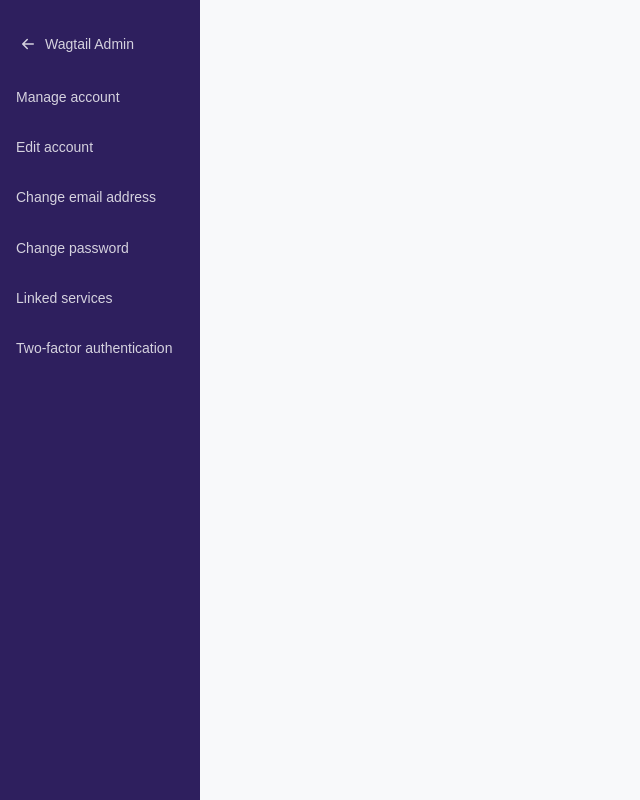
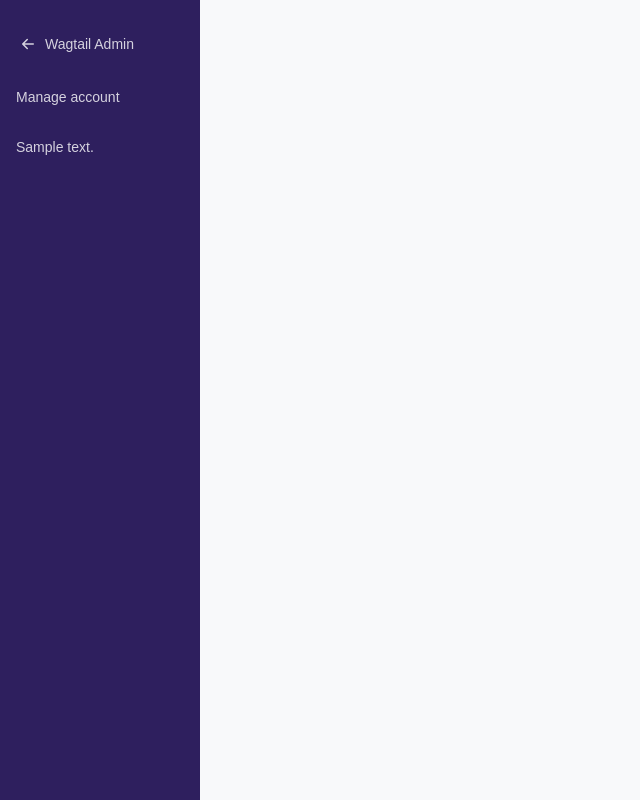
Before and after one commit to leukeleu/django-hidp-wagtail, a Django app: template packages/hidp_wagtail/hidp_wagtail/templates/hidp/base_post_login.html in a window 1280 px wide. Shown: the whole page, without its empty margins (0-640 px from the left). Run offline with Django 4.2, Linux system fonts and the light colour scheme; the template is opened without the code that fills it: most values are stand-ins (such as "Sample title", 1, 10 or a date in 2020).

Commit message:
[HIDP-242] Dynamically build sidebar navigation based on HIdP's account_management_urls

```diff
--- a/packages/hidp_wagtail/hidp_wagtail/templates/hidp/base_post_login.html
+++ b/packages/hidp_wagtail/hidp_wagtail/templates/hidp/base_post_login.html
@@ -33,25 +33,15 @@
             </a>
           </li>
           {% with request.resolver_match.url_name as active %}
-          <li class="{% if active == 'manage_account' %}current{% endif %}">
+          <li{% if active == 'manage_account' %} class="current"{% endif %}>
             <a href="{% url "hidp_account_management:manage_account" %}">{% translate 'Manage account' %}</a>
           </li>
-          <li class="{% if active == 'edit_account' %}current{% endif %}">
-            <a href="{% url "hidp_account_management:edit_account" %}">{% translate 'Edit account' %}</a>
-          </li>
-          <li class="{% if active == 'email_change_request' %}current{% endif %}">
-            <a href="{% url "hidp_account_management:email_change_request" %}">{% translate 'Change email address' %}</a>
-          </li>
-          <li class="{% if active == 'change_password' %}current{% endif %}">
-            <a href="{% url "hidp_account_management:change_password" %}">{% translate 'Change password' %}</a>
-          </li>
-          <li class="{% if active == 'linked_services' %}current{% endif %}">
-            <a href="{% url "hidp_oidc_management:linked_services" %}">{% translate 'Linked services' %}</a>
-          </li>
-          <li class="{% if active == 'manage' %}current{% endif %}">
-            <a href="{% url "hidp_otp_management:manage" %}">{% translate 'Two-factor authentication' %}</a>
-          </li>
           {% endwith %}
+          {% for item in account_management_links %}
+            <li{% if request.path == item.url%} class="current"{% endif %}>
+              <a href="{{ item.url }}">{{ item.text }}</a>
+            </li>
+          {% endfor %}
         </ul>
       </nav>
     </div>
--- a/project/backend/hidp_wagtail_sandbox/settings.py
+++ b/project/backend/hidp_wagtail_sandbox/settings.py
@@ -139,6 +139,7 @@
                 "django.contrib.auth.context_processors.auth",
                 "django.contrib.messages.context_processors.messages",
                 "hidp_wagtail_sandbox.context_processors.sentry_vars",
+                "hidp_wagtail.context_processors.account_management_links",
             ],
         },
     },
```
Also changed, not shown: packages/hidp_wagtail/hidp_wagtail/checks.py (+24 -0 lines), packages/hidp_wagtail/hidp_wagtail/context_processors.py (added, +8 -0 lines), 1 other file.
